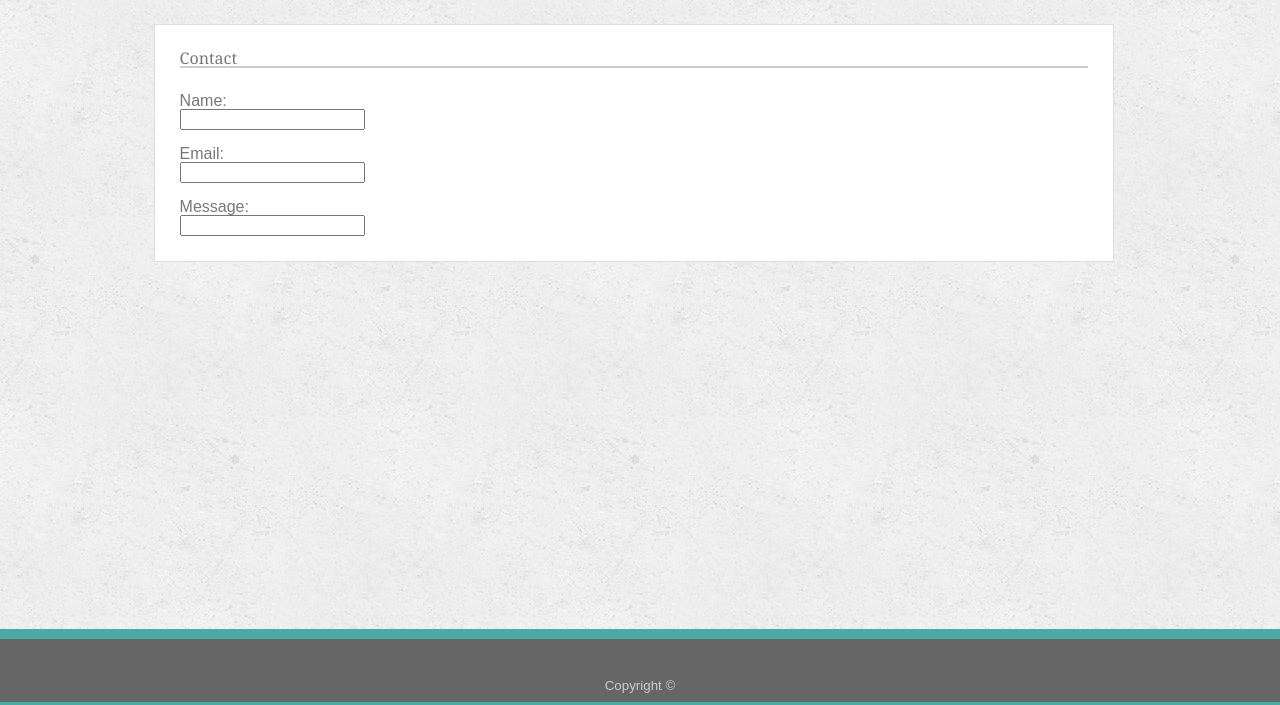
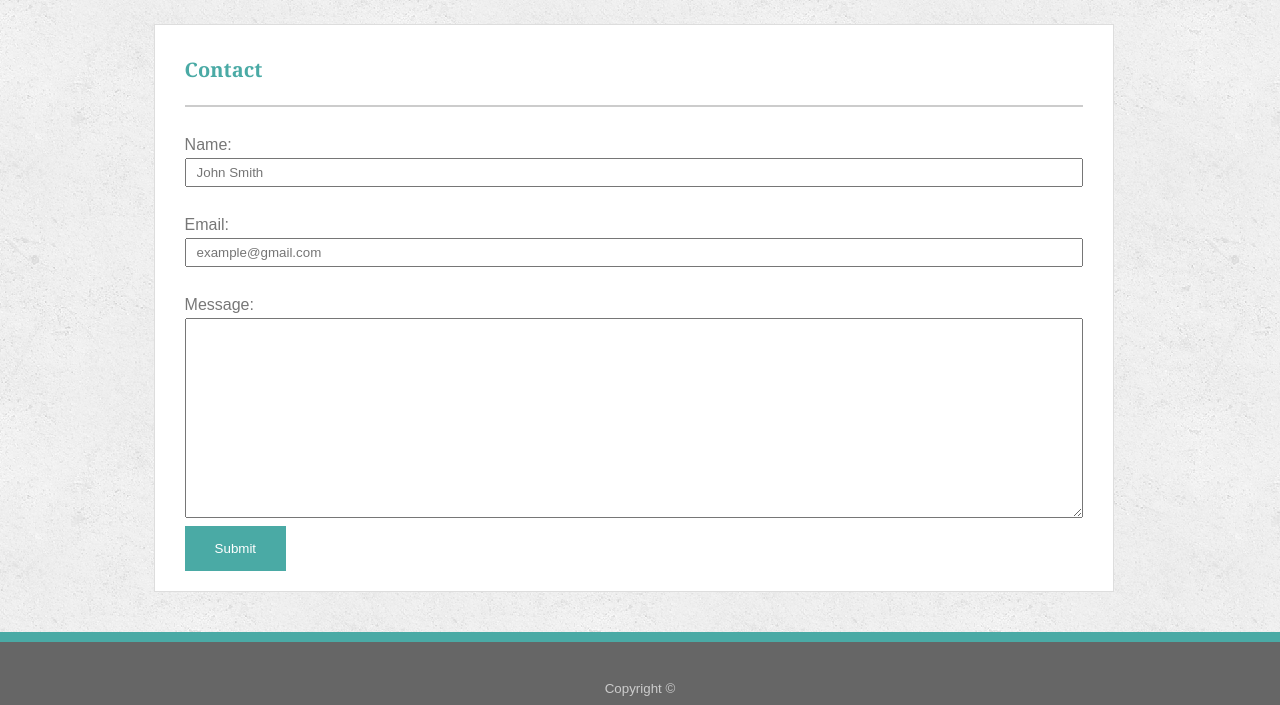
Before and after one commit to AstraySteve/Basic-Portfolio, a plain HTML site: page contact.html in a window 1280 px wide. Shown: the part 98-803 px from the top of the page. Drawn offline with Linux system fonts and the light colour scheme.

Commit message:
updated (index) bio and css file, finished (prototype) contact.html

```diff
--- a/assets/css/style.css
+++ b/assets/css/style.css
@@ -11,7 +11,7 @@ html, body{
     color:#777777;
     background-color: #4aaaa5;
 
-    /*Properties for sticky footer*/
+    /*Properties for sticky footer, flexbox for variable height*/
     display: flex;
     min-height: 100vh;
     flex-direction: column;
@@ -33,12 +33,45 @@ nav{
 section.mainContent{
     background-color: #ffffff;
     border: 1px solid #dddddd;
-    padding: 25px;
+    padding: 10px 30px 20px;
     margin-bottom: 40px;
 
-    /*ensure total width stays within 960px*/
+    /*ensure total width (including padding, border and margins) stays within 960px*/
     box-sizing: border-box;
 }
+
+form, p{
+    /*setting height of the line of text*/
+    line-height: 1.6;
+}
+
+a{
+    /*Set colour for anchor links*/
+    color:#777777;
+}
+a:link{
+    /*default look for links*/
+    text-decoration: none;
+}
+
+textarea{
+    /*Properties for the message box*/
+    color:#777777;
+    width: 100%;
+    box-sizing: border-box;
+    height: 200px;
+    padding: 5px 10px;
+}
+
+input[type=submit]{
+    /*Properties of the submit button*/
+    background-color: #4aaaa5;
+    color: #ffffff;
+    padding: 15px 30px;
+    cursor: pointer;
+    border: none;
+}
+
 /*Class CSS*/
 .mainBackground{
     /*Properties of the main background image*/
@@ -49,6 +82,7 @@ section.mainContent{
 }
 
 .mainContent{
+    /*Properties that sets the size of the main blocks*/
     width: 960px;
     margin: 0 12%;
 }
@@ -61,6 +95,13 @@ section.mainContent{
     color: #4aaaa5;
 }
 
+.inputForm{
+    color:#777777;
+    box-sizing: border-box;
+    width: 100%;
+    padding: 5px 10px;
+}
+
 /*ID Css*/
 #mainHeading{
     /*Specific properties for the Main Header*/
@@ -70,7 +111,7 @@ section.mainContent{
     font-weight: bold;
     padding: 35px;
 
-    /*Same job as float: left + clear codes*/
+    /*Same job as "float: left" + "clear" codes*/
     display: inline-block;
 }
 
@@ -104,7 +145,5 @@ ul#navLinks li:not(:first-child):before{
 #bio-image{
     width: 200px;
     float: left;
+    margin-right: 20px;
 }
-p{
-    clear: both;
-}
--- a/contact.html
+++ b/contact.html
@@ -29,24 +29,22 @@
 
             <section class="mainContent">
                 <header>
-                    <h2 id="sectionHeading">Contact</h2>
+                    <h2 class="subHeading">Contact</h2>
                 </header>
                 <article>
-                    <!-- TODO Fill in section for contact page -->
-                    <!-- Temp Code -->
                     <form>
                         Name:<br>
-                        <input type="text" name="Name">
-                    </form>
-                    <br>
-                    <form>
+                        <input class="inputForm" type="text" name="Name" placeholder="John Smith">
+                        <br>
+                        <br>
                         Email:<br>
-                        <input type="text" name="Email">
-                    </form>
-                    <br>
-                    <form>
+                        <input class="inputForm" type="text" name="Email" placeholder="example@gmail.com">
+                        <br>
+                        <br>
                         Message:<br>
-                        <input type="text" name="Message">
+                        <textarea name="Message"></textarea>
+                        <br>
+                        <input type="submit" value="Submit">
                     </form>
                 </article>
             </section>
```
Also changed, not shown: index.html (+28 -11 lines).
